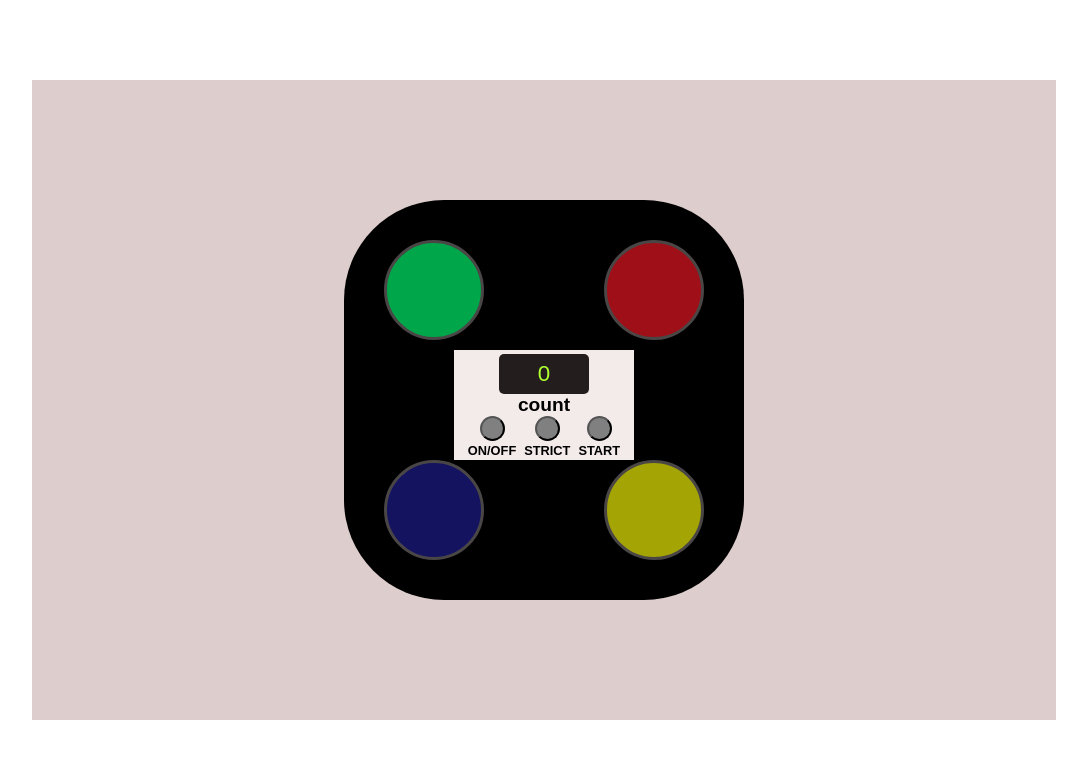
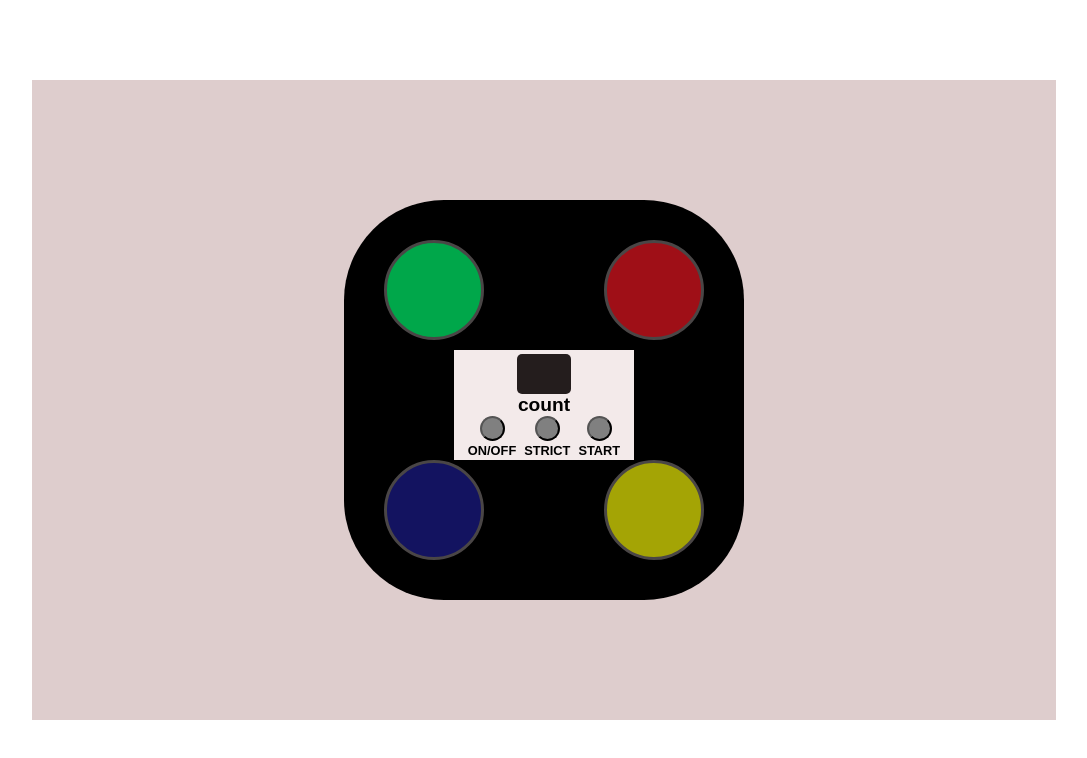
Before and after one commit to nimaiwalsh/simon-game, a React (Create React App) app: page / in a window 1280 px wide. Shown: the top 758 px of the page, without its empty margins (96-1183 px from the left). Built offline with nearby package versions, Linux system fonts and the light colour scheme.

Commit message:
wrong player move functions finished, wrong move state causes board to shake

```diff
--- a/src/App.js
+++ b/src/App.js
@@ -12,10 +12,12 @@ class App extends Component {
       optionButtonsToggles: {
         on: false,
         strict: false,
+        start: false,
       },
-      computerTurn: true,
+      computerTurn: false,
       computerMoves: [],
       playerMoves: [],
+      wrongMove: false,
     }
   }
   //Player button click functions
@@ -37,7 +39,9 @@ class App extends Component {
       this.setState({
         buttonToggle: { [buttonRef]: false },
       })
+      if (this.state.optionButtonsToggles.start) {
         this.matchSequence()
+      }
     }
   }
   //Match computer sequence
@@ -50,22 +54,26 @@ class App extends Component {
       return arr1.length === arr2.length
         && arr1.every((element, index) => element === arr2[index]);
     }
-    //stop immediately if wrong button is pressed
+    //Current player move matches computer and moves are the same continue computer sequence
     if (playerMoves[playerCount] === computerMoves[playerCount]) {
-      //Make sure the computerMove and playerMove arrays are the same
       if (compareArrays(computerMoves, playerMoves)) {
         this.setState({computerTurn: true})
         this.computerMove()
-      } else {
-        console.log('sequence not complete');
       }
     } else {
+        const wrongMove = () => {
+          playSound()
+          this.setState({
+            wrongMove: true,
+          })
+        }
         //Restart game if in strict mode or else restart last computer sequence
         if (this.state.optionButtonsToggles.strict) {
-        playSound()
+          wrongMove()
           this.startBtnClicked()
         } else {
-        return (console.log('wrong move - normal mode'))
+          wrongMove()
+          setTimeout(() => this.drawComputerMoves(this.state.computerMoves), 2000)
         }
     }
   }
@@ -74,6 +82,13 @@ class App extends Component {
   toggleOptionsButtons(button) {
     if (button === 'start') {
       return this.startBtnClicked(button)
+    }
+    if (button === 'on') {
+      this.setState({
+        computerMoves: [],
+        playerMoves: [],
+        optionButtonsToggles: {...this.state.optionButtonsToggles, start: false}
+      })
     }
     this.setState((prevState) => {
       return { optionButtonsToggles: {...prevState.optionButtonsToggles, [button]: !prevState.optionButtonsToggles[button]} }
@@ -87,6 +102,7 @@ class App extends Component {
         computerMoves: [],
         playerMoves: [],
         computerTurn: true,
+        optionButtonsToggles: {...this.state.optionButtonsToggles, start: true}
       }, () => this.computerMove())
     }
   }
@@ -108,10 +124,14 @@ class App extends Component {
       this.renderComputerMove(buttonRef)
       }, 2000 * index)
     })
+    setTimeout((moves) => {
       this.setState({
         computerTurn: false,
-      playerMoves: []
+        playerMoves: [],
+        wrongMove: false,
       })
+    }, 2000 * moves.length)
+
   }
 
   renderComputerMove(buttonRef) {
@@ -136,6 +156,7 @@ class App extends Component {
           optionButtonsToggles={this.state.optionButtonsToggles}
           computerTurn={this.state.computerTurn}
           count={this.state.computerMoves.length}
+          wrongMove={this.state.wrongMove}
         />
       </div>
     );
--- a/src/components/CountDisplay/index.js
+++ b/src/components/CountDisplay/index.js
@@ -1,11 +1,14 @@
 import React from 'react';
 import './styles.css';
 
-const CountDisplay = ({count}) => (
-  <div className="Count">
-    <div className="Count-window">{count}</div>
-    <h3>count</h3>
-  </div>
-)
+const CountDisplay = ({count, on}) => {
+  let onstate = (on) ? 'on' : 'off';
+  return (
+    <div className="Count">
+      <div className="Count-window"><span className={onstate}>{count}</span></div>
+      <h3>count</h3>
+    </div>
+  )
+}
 
 export default CountDisplay;
--- a/src/components/CountDisplay/styles.css
+++ b/src/components/CountDisplay/styles.css
@@ -3,7 +3,7 @@
   color: greenyellow;
   font-size: 1.4rem;
   border-radius: 5px;
-  width: 50%;
+  width: 30%;
   height: 40px;
   margin: 4px auto 0 auto;
   display: flex;
@@ -11,6 +11,16 @@
   align-items: center;
 }
 
+.Count-window > span.on {
+  opacity: 1;
+  transition: all 2s;
+}
+
+.Count-window > span.off {
+  opacity: 0;
+  transition: all 2s;
+}
+
 .Count > h3 {
   text-align: center;
   font-size: 1.2rem;
--- a/src/components/GameBoard/index.js
+++ b/src/components/GameBoard/index.js
@@ -11,7 +11,9 @@ const GameBoard = ({
   optionButtonsToggles,
   computerTurn,
   count,
+  wrongMove,
   }) => {
+  const addclass =  wrongMove ? 'shake' : ''
   //Render buttons
   const renderBtn = (buttonRef) => {
     return (
@@ -24,7 +26,7 @@ const GameBoard = ({
     )
   }
   return (
-    <div className="Game-board">
+    <div className={`Game-board ${addclass}`}>
       <Options
         handleClick={(classValue) => handleClickOptions(classValue)}
         optionButtonsToggles={optionButtonsToggles}
--- a/src/components/GameBoard/styles.css
+++ b/src/components/GameBoard/styles.css
@@ -29,3 +29,26 @@
   bottom: 10%;
   right: 10%;
 }
+
+/* Make the board shake when class .shake is assigned */
+.Game-board.shake {
+  animation: shake 0.82s cubic-bezier(.36,.07,.19,.97) both;
+}
+
+@keyframes shake {
+  10%, 90% {
+    transform: translate3d(-1px, 0, 0);
+  }
+
+  20%, 80% {
+    transform: translate3d(2px, 0, 0);
+  }
+
+  30%, 50%, 70% {
+    transform: translate3d(-4px, 0, 0);
+  }
+
+  40%, 60% {
+    transform: translate3d(4px, 0, 0);
+  }
+}
--- a/src/components/Options/index.js
+++ b/src/components/Options/index.js
@@ -17,7 +17,7 @@ const Options = ({handleClick, optionButtonsToggles, count}) => {
 
   return (
     <div className="Options">
-      <CountDisplay count={count} />
+      <CountDisplay count={count} on={optionButtonsToggles.on}/>
       <div className="Button-container">
         {renderButton('on', 'On/Off')}
         {renderButton('strict', 'Strict')}
```
Lines whose indentation alone changed are shown as unchanged.
